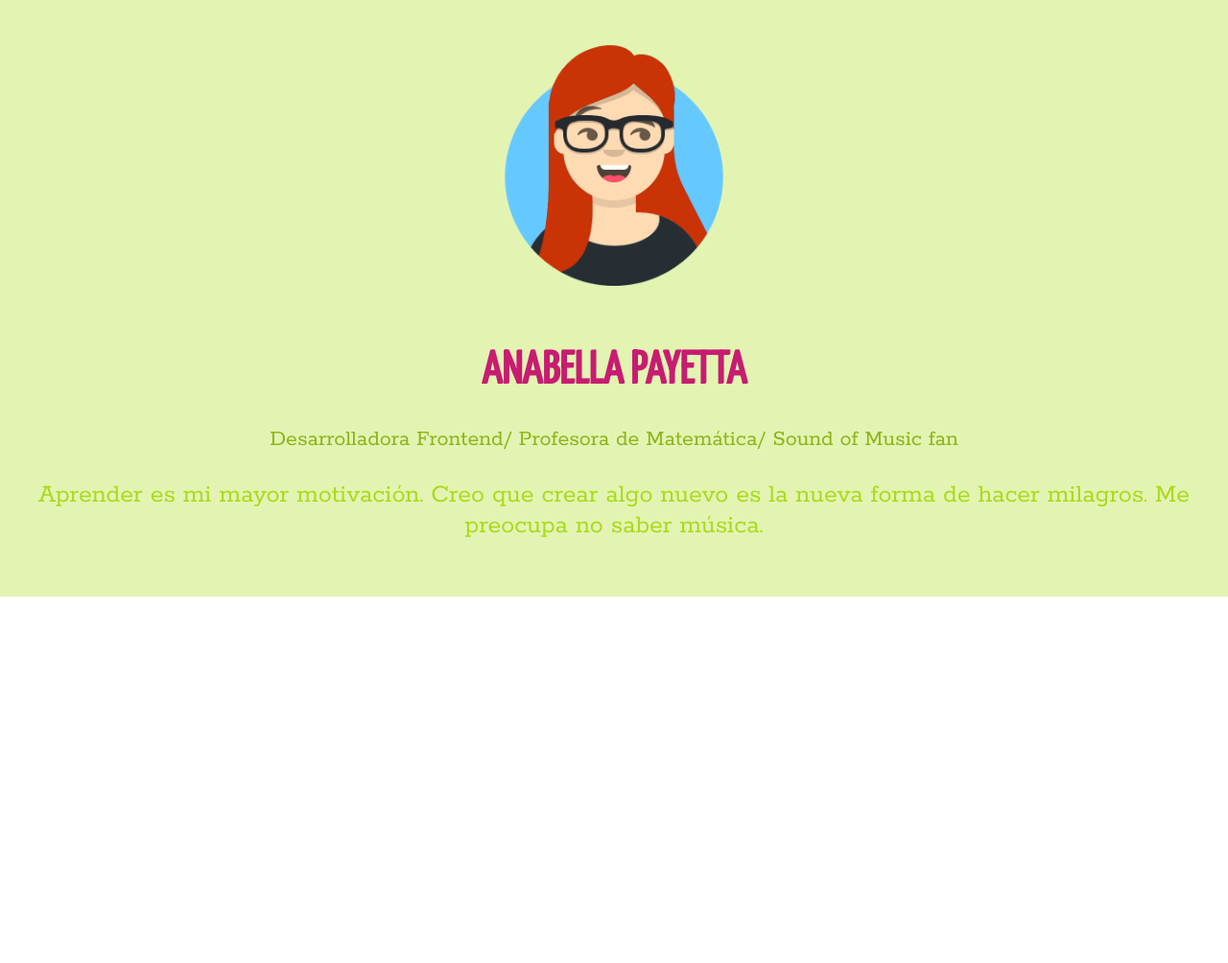
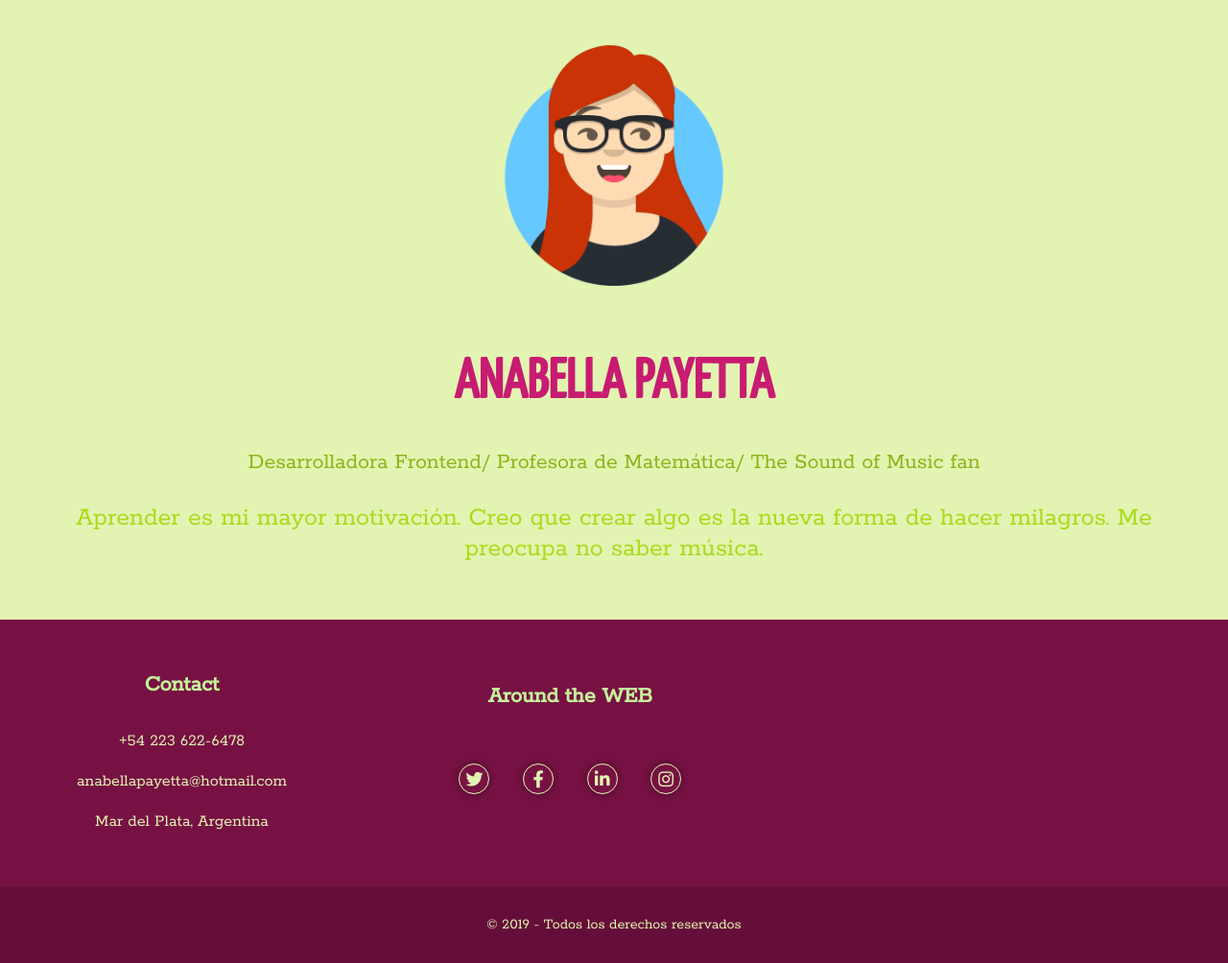
Before and after one commit to Anita-Payetta/Anita-Portfolio, a plain HTML site: page index.html in a window 1280 px wide. Shown: the part 138-1142 px from the top of the page at 96% size. Before the commit the page ends 800 px from the top, so only its background shows below. Drawn offline with Linux system fonts and the light colour scheme.

Commit message:
Add footer with social network icons

```diff
--- a/index.html
+++ b/index.html
@@ -8,6 +8,7 @@
         <link href="https://fonts.googleapis.com/css?family=Yanone+Kaffeesatz&display=swap" rel="stylesheet">
         <link href="https://fonts.googleapis.com/css?family=Rokkitt&display=swap" rel="stylesheet">
         <link type="text/css" rel="stylesheet" href="styles.css">
+        <link rel="stylesheet" href="https://cdnjs.cloudflare.com/ajax/libs/font-awesome/5.11.2/css/all.css">
 
     </head>
 
@@ -32,15 +33,38 @@
                 >
                 <div class="personal-info-container-text">
                     <h1 class="personal-info-title">ANABELLA PAYETTA</h1>
-                    <p class="personal-info-text top-text">Desarrolladora Frontend/ Profesora de Matemática/ Sound of Music fan</p>
+                    <p class="personal-info-text top-text">Desarrolladora Frontend/ Profesora de Matemática/ The Sound of Music fan</p>
 
-                    <p class="personal-info-text">Aprender es mi mayor motivación. Creo que crear algo nuevo es la nueva forma de hacer milagros. Me preocupa no saber música.</p>
+                    <p class="personal-info-text">Aprender es mi mayor motivación. Creo que crear algo es la nueva forma de hacer milagros. Me preocupa no saber música.</p>
                 </div>
 
         </div>
 
         <footer class="personal-site-footer">
 
+            <div class="personal-site-footer-container">
+                <div class="footer-list-container">
+                    <p class="footer-list-container-label">Contact</p>
+                    <ul class="footer-list">
+                        <li class="footer-list-item">+54 223 622-6478</li>
+                        <li class="footer-list-item">anabellapayetta@hotmail.com</li>
+                        <li class="footer-list-item">Mar del Plata, Argentina</li>
+                    </ul>
+                </div>
+
+                <div class="footer-list-container">
+                        <p class="footer-list-container-label">Around the WEB</p>
+                        <ul class="footer-list">
+                            <li class="footer-list-item item-icon"> <i class="fab fa-twitter list-icon"></i></i></li>
+                            <li class="footer-list-item item-icon"><i class="fab fa-facebook-f list-icon"></i></li>
+                            <li class="footer-list-item item-icon"><i class="fab fa-linkedin-in list-icon"></i></li>
+                            <li class="footer-list-item item-icon"><i class="fab fa-instagram list-icon"></i></li>
+                        </ul>
+                    </div>
+
+                </div>
+
+                <div class="footer-copyright-container"><div class="footer-copyright-text">© 2019 - Todos los derechos reservados</div></div>
 
         </footer>
 
--- a/styles.css
+++ b/styles.css
@@ -51,12 +51,12 @@ body {
 }
 
 .personal-info-container-text {
-
+    padding: 0px 30px;
 }
 
 .personal-info-title {
     font-family: 'Yanone Kaffeesatz', sans-serif;
-    font-size: 48px;
+    font-size: 58px;
     color: #c71c71;
     font-weight: bolder;
 }
@@ -71,3 +71,64 @@ body {
     font-size: 24px;
     color: rgb(141, 180, 24);
 }
+
+.personal-site-footer {
+    font-family: 'Rokkitt', serif;
+    background-color: #771144;
+}
+.personal-site-footer-container {
+    height: auto;
+    padding: 30px 0px;
+}
+
+.footer-list-container {
+    display: inline-block;
+    padding: 0px 80px;
+    text-align: center;
+    vertical-align: middle;
+}
+
+.footer-list-container-label{
+    font-size: 24px;
+    color: #C5F099;
+    font-weight: bold;
+}
+
+.footer-list {
+    list-style: none;
+    padding: 0px;
+}
+
+.footer-list-item {
+    font-size: 18px;
+    color: #E3F4B2;
+    line-height: 42px;
+}
+
+.item-icon {
+    display: inline-block;
+    padding: 30px 15px;
+}
+.fab.list-icon {
+    width: 30px;
+    line-height: 30px;
+    border: 1px solid #E3F4B2;
+    border-radius: 50%;
+    box-shadow: 0px 0px 10px rgba(0, 0, 0, 0.4);
+}
+
+.footer-copyright-container {
+    line-height: 80px;
+    background-color: #660e3a;
+    text-align: center;
+    vertical-align: middle;
+}
+
+.footer-copyright-text {
+    font-size: 16px;
+    color: #E3F4B2;
+
+}
+/*Íconos de redes sociales (en caso de que tengan y quieran)
+© 2019 - Todos los derechos reservados
+Opcional: Alguna frase o cita, datos de contacto (teléfono, email)
```
